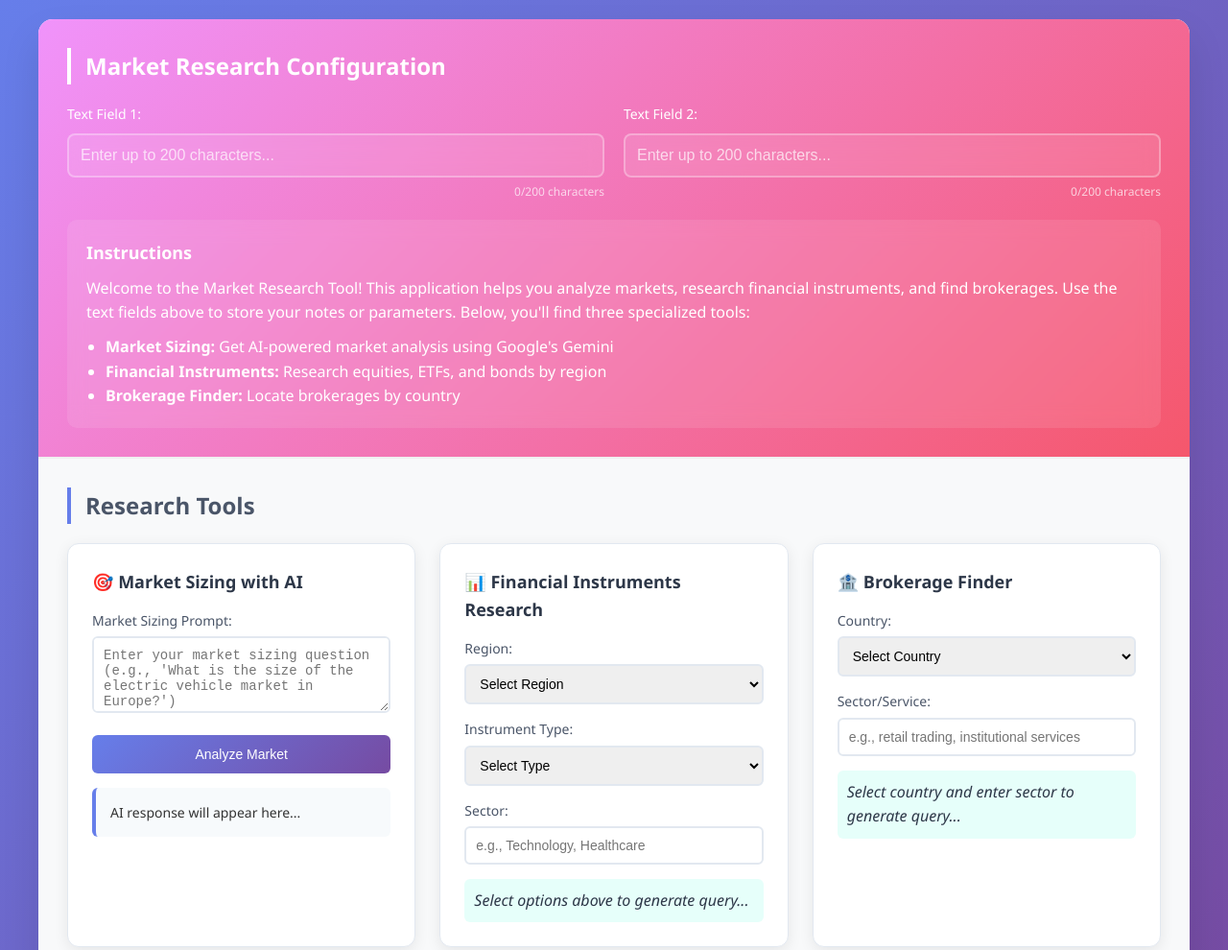
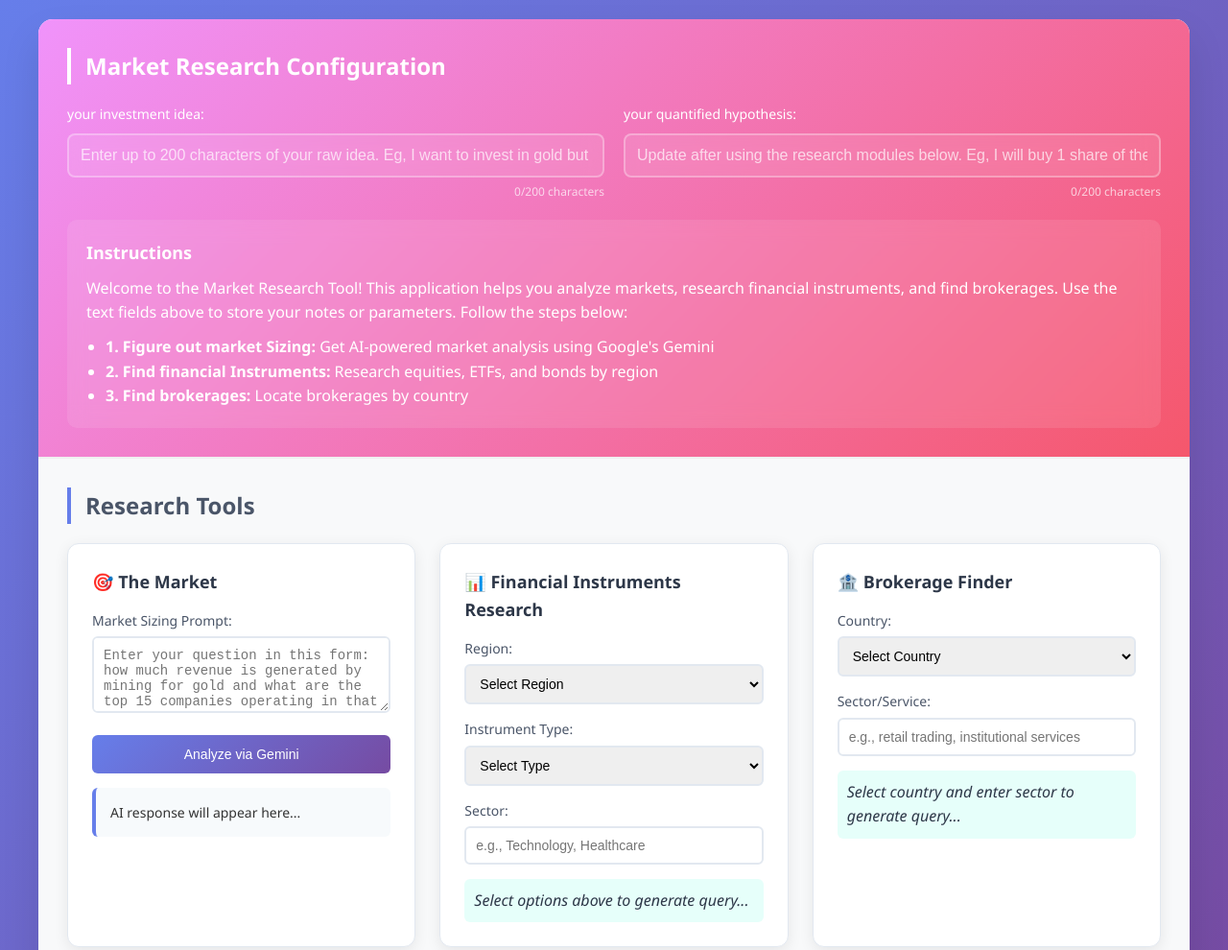
Before and after one commit to 123mbam/investment-research-tool, a plain HTML site: page index.html in a window 1280 px wide. Shown: the top 990 px of the page at 96% size. Drawn offline with Linux system fonts and the light colour scheme.

Commit message:
update ux

```diff
--- a/index.html
+++ b/index.html
@@ -267,22 +267,22 @@
 
             <div class="input-group">
                 <div class="input-field">
-                    <label for="textField1">Text Field 1:</label>
-                    <input type="text" id="textField1" maxlength="200" placeholder="Enter up to 200 characters...">
+                    <label for="textField1">your investment idea:</label>
+                    <input type="text" id="textField1" maxlength="200" placeholder="Enter up to 200 characters of your raw idea. Eg, I want to invest in gold but dont want to buy physical gold">
                 </div>
                 <div class="input-field">
-                    <label for="textField2">Text Field 2:</label>
-                    <input type="text" id="textField2" maxlength="200" placeholder="Enter up to 200 characters...">
+                    <label for="textField2">your quantified hypothesis:</label>
+                    <input type="text" id="textField2" maxlength="200" placeholder="Update after using the research modules below. Eg, I will buy 1 share of the NMMC Eurobond">
                 </div>
             </div>
 
             <div class="instructions">
                 <h3>Instructions</h3>
-                <p>Welcome to the Market Research Tool! This application helps you analyze markets, research financial instruments, and find brokerages. Use the text fields above to store your notes or parameters. Below, you'll find three specialized tools:</p>
+                <p>Welcome to the Market Research Tool! This application helps you analyze markets, research financial instruments, and find brokerages. Use the text fields above to store your notes or parameters. Follow the steps below:</p>
                 <ul style="margin-top: 10px; padding-left: 20px;">
-                    <li><strong>Market Sizing:</strong> Get AI-powered market analysis using Google's Gemini</li>
-                    <li><strong>Financial Instruments:</strong> Research equities, ETFs, and bonds by region</li>
-                    <li><strong>Brokerage Finder:</strong> Locate brokerages by country</li>
+                    <li><strong>1. Figure out market Sizing:</strong> Get AI-powered market analysis using Google's Gemini</li>
+                    <li><strong>2. Find financial Instruments:</strong> Research equities, ETFs, and bonds by region</li>
+                    <li><strong>3. Find brokerages:</strong> Locate brokerages by country</li>
                 </ul>
             </div>
         </div>
@@ -294,12 +294,12 @@
             <div class="containers-grid">
                 <!-- Container 1: Market Sizing with Gemini -->
                 <div class="container-box">
-                    <h3>🎯 Market Sizing with AI</h3>
+                    <h3>🎯 The Market</h3>
                     <div class="form-group">
                         <label for="marketPrompt">Market Sizing Prompt:</label>
-                        <textarea id="marketPrompt" placeholder="Enter your market sizing question (e.g., 'What is the size of the electric vehicle market in Europe?')"></textarea>
+                        <textarea id="marketPrompt" placeholder="Enter your question in this form: how much revenue is generated by mining for gold and what are the top 15 companies operating in that sector?"></textarea>
                     </div>
-                    <button class="btn" onclick="sendToGemini()">Analyze Market</button>
+                    <button class="btn" onclick="sendToGemini()">Analyze via Gemini</button>
                     <div id="geminiOutput" class="output">AI response will appear here...</div>
                 </div>
 
```
